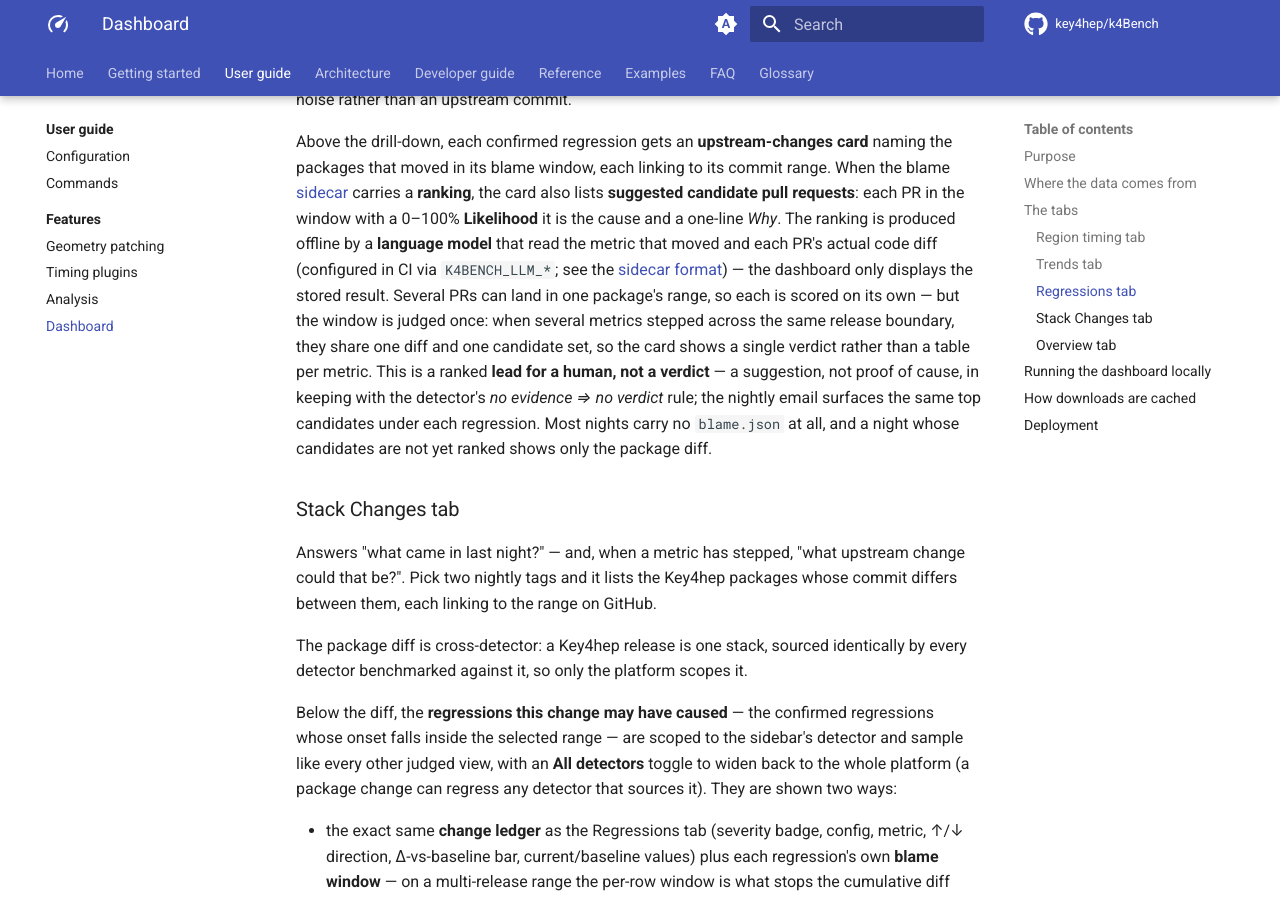
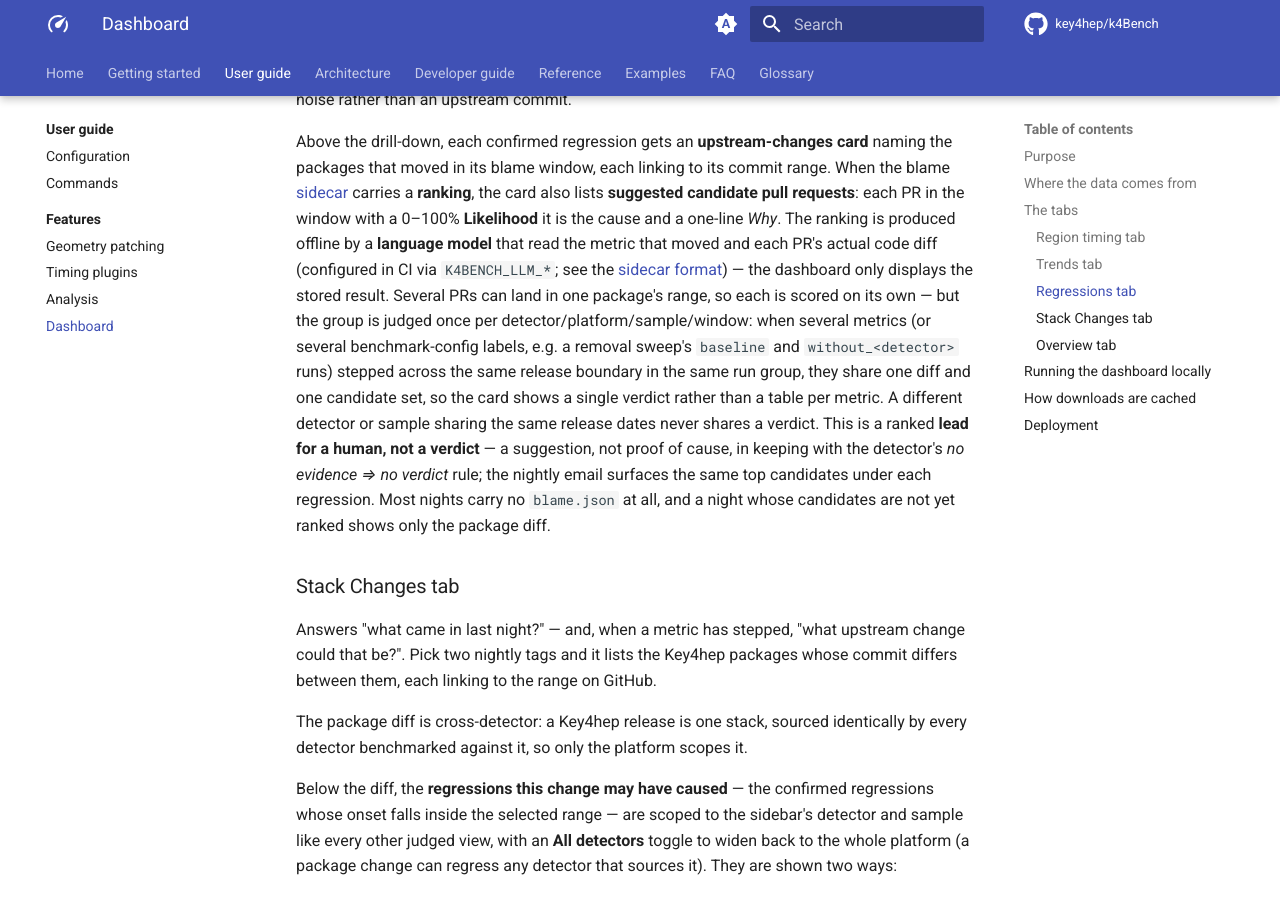
Before and after one commit to key4hep/k4Bench, an MkDocs documentation site: the page built from docs/user-guide/features/dashboard.md, in a window 1280 px wide and 900 px high, scrolled down 4237 px. Built offline with MkDocs 1.6.1 and Material for MkDocs 9.7.7, drawn with Linux system fonts in a browser that asks for light colours; comment, search, counter and statistics services are not loaded.

Commit message:
Improve docs

```diff
--- a/docs/user-guide/features/dashboard.md
+++ b/docs/user-guide/features/dashboard.md
@@ -184,11 +184,15 @@ each PR in the window with a 0–100% **Likelihood** it is the cause and a one-l
 metric that moved and each PR's actual code diff (configured in CI via
 `K4BENCH_LLM_*`; see the [sidecar format](../../reference/file-formats.md#blame-sidecar-blamejson)) —
 the dashboard only displays the stored result. Several PRs can land in one
-package's range, so each is scored on its own — but the window is judged once:
-when several metrics stepped across the same release boundary, they share one
-diff and one candidate set, so the card shows a single verdict rather than a
-table per metric. This is a ranked **lead for a human, not a verdict** — a
-suggestion, not proof of cause, in keeping with the
+package's range, so each is scored on its own — but the group is judged once
+per detector/platform/sample/window: when several metrics (or several
+benchmark-config labels, e.g. a removal sweep's `baseline` and
+`without_<detector>` runs) stepped across the same release boundary in the
+same run group, they share one diff and one candidate set, so the card shows a
+single verdict rather than a table per metric. A different detector or sample
+sharing the same release dates never shares a verdict. This is a ranked
+**lead for a human, not a verdict** — a suggestion, not proof of cause, in
+keeping with the
 detector's *no evidence ⇒ no verdict* rule; the nightly email surfaces the same
 top candidates under each regression. Most nights carry no `blame.json` at all,
 and a night whose candidates are not yet ranked shows only the package diff.
```
Also changed, not shown: docs/reference/file-formats.md (+6 -3 lines), 2 other files.
